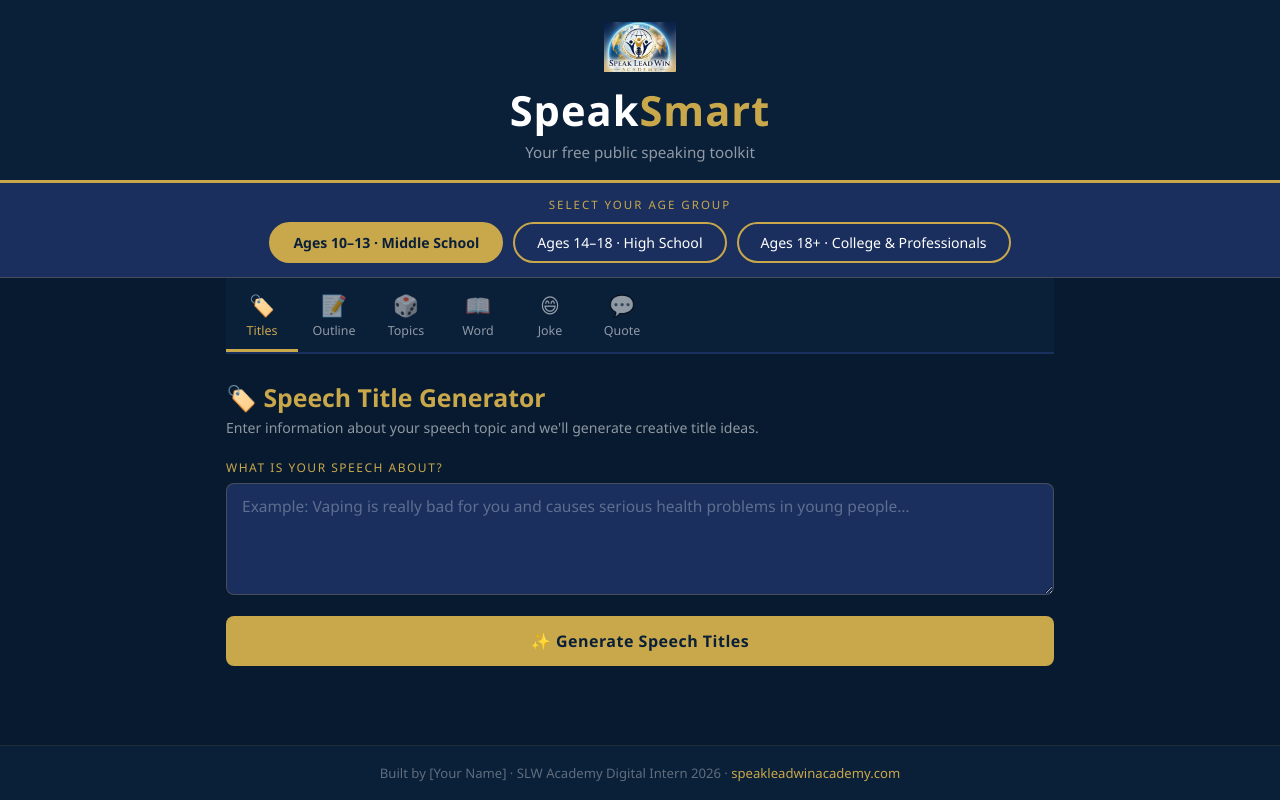
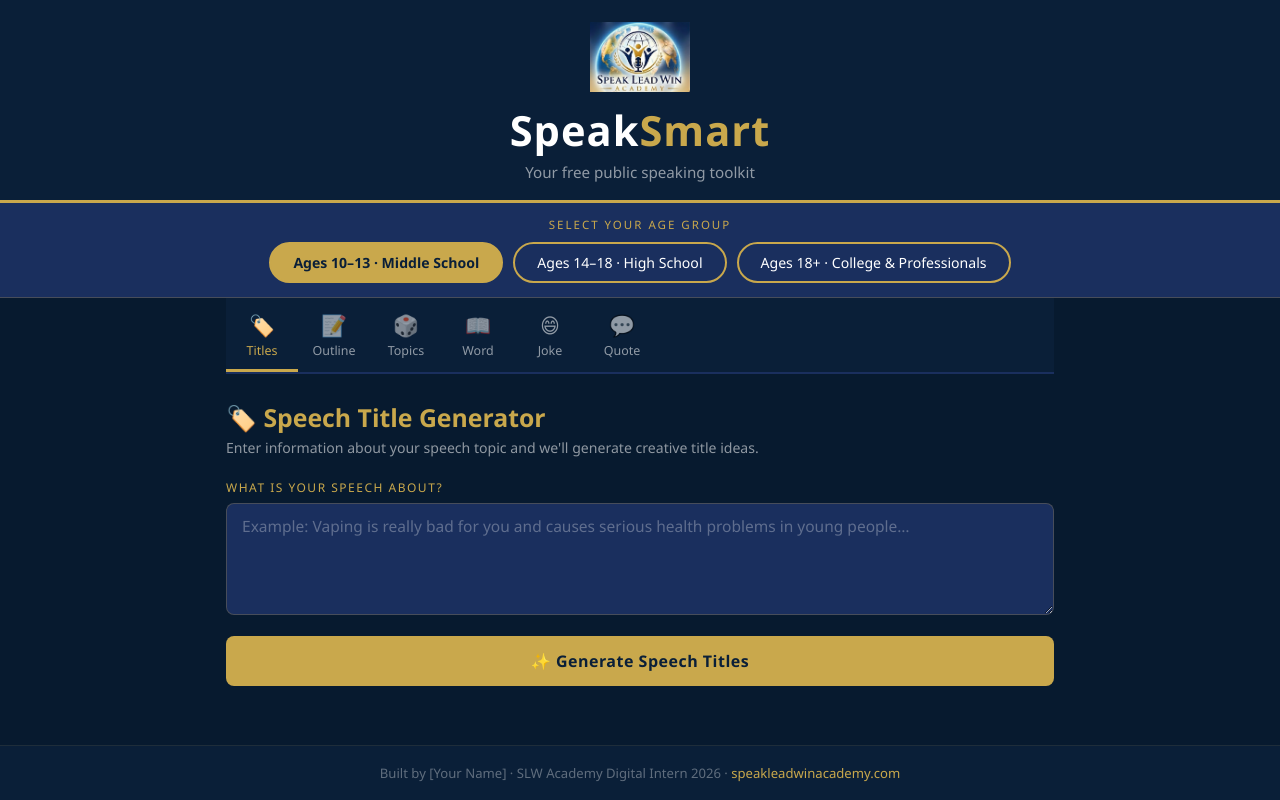
Before and after one commit to speakleadwin/speaksmart-slw1, a plain HTML site: page index.html in a window 1280 px wide. Drawn offline with Linux system fonts and the light colour scheme.

Commit message:
Increase logo width in header

```diff
--- a/index.html
+++ b/index.html
@@ -353,7 +353,7 @@
 <!-- ═══════════════════  HEADER  ═══════════════════ -->
 <header>
   <div class="logo-row">
-   <img src="slw_acadamy.jpg" alt="Speak Lead Win Academy Logo" class="logo" style="width:72px;height:auto;" />
+   <img src="slw_acadamy.jpg" alt="Speak Lead Win Academy Logo" class="logo" style="width:100px;height:auto;" />
   </div>
   <div class="brand">Speak<span>Smart</span></div>
   <div class="tagline">Your free public speaking toolkit</div>
```
